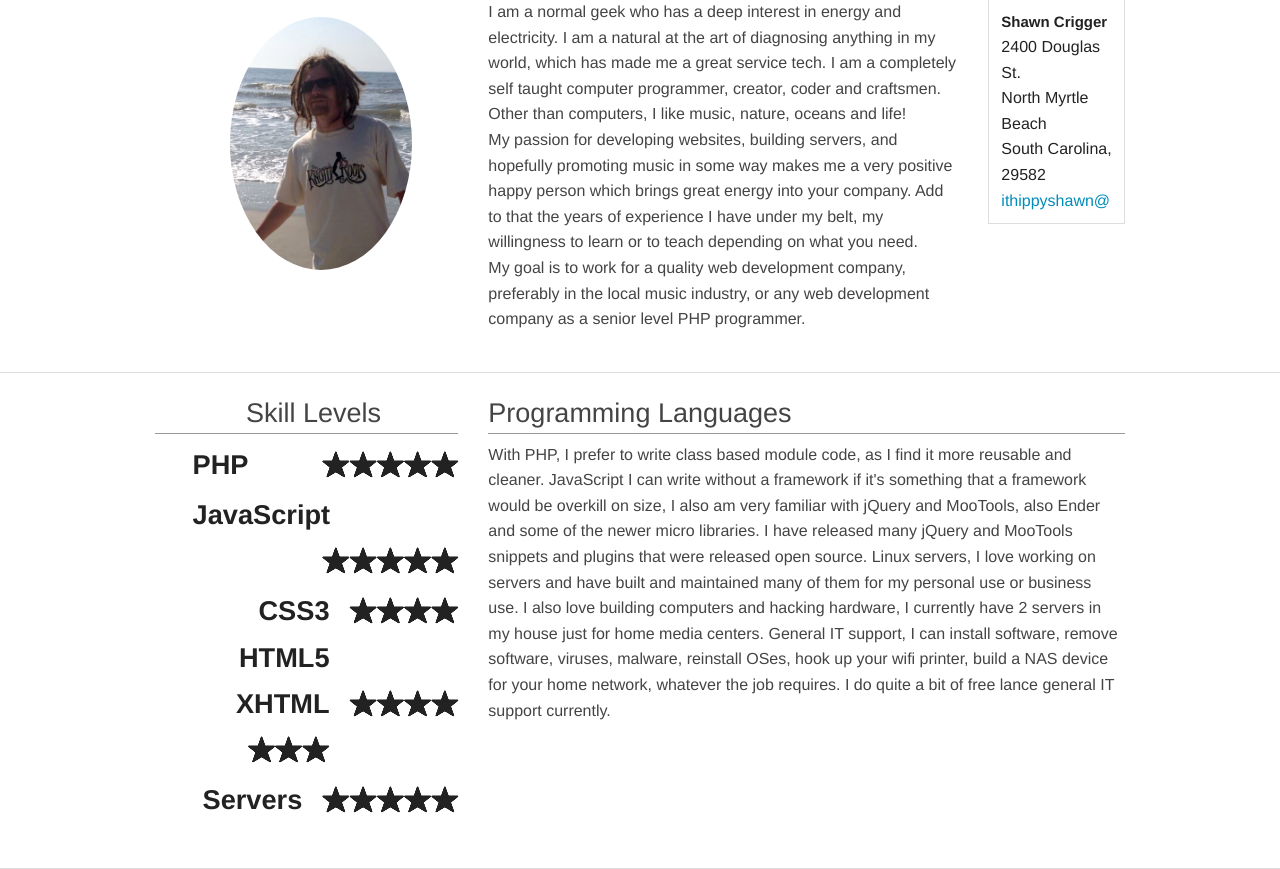
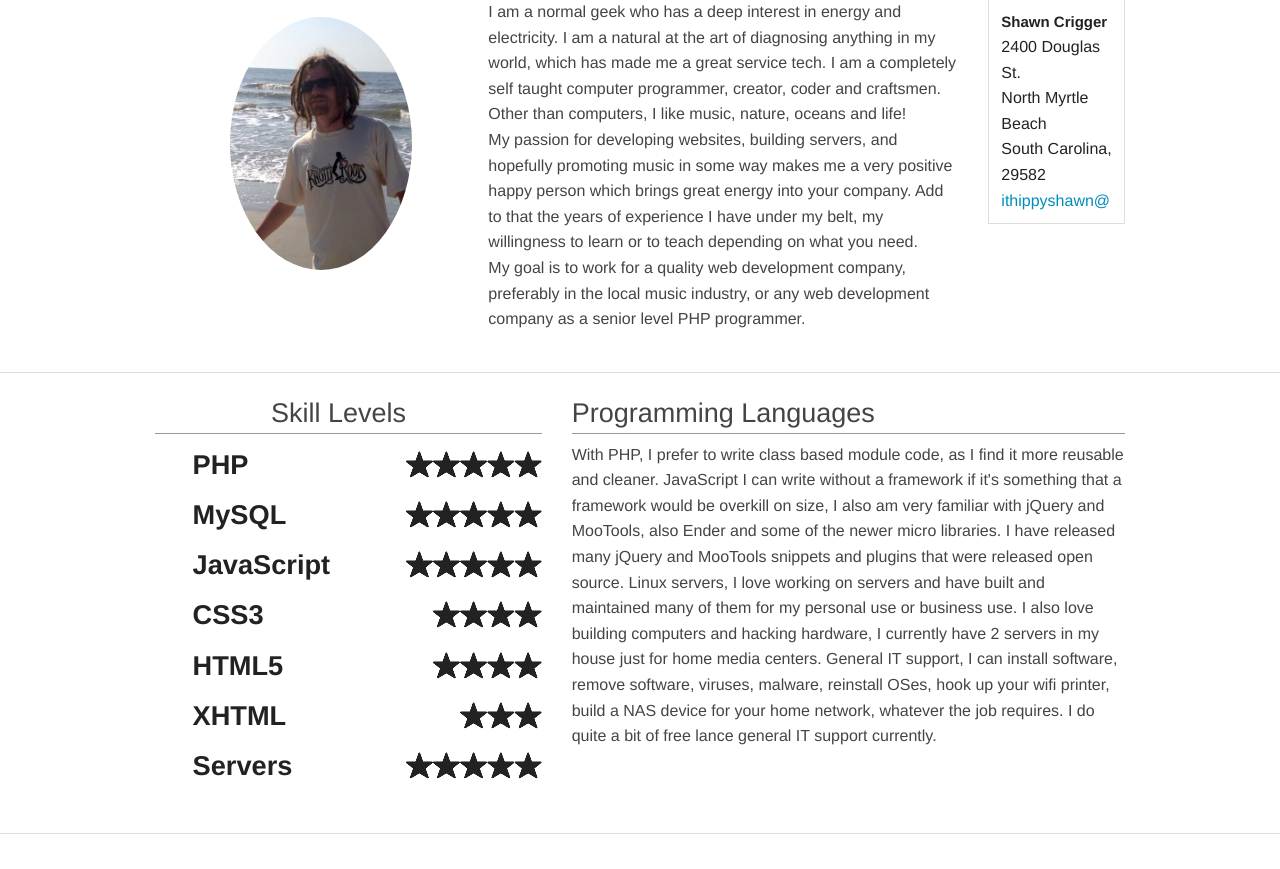
Before and after one commit to shawn-crigger/resume, a PHP site: page / in a window 1280 px wide. Shown: the part 96-965 px from the top of the page. After the commit the page ends 930 px from the top, so only its background shows below. Run offline with PHP 8.4, Linux system fonts and the light colour scheme.

Commit message:
fix styling of skill ul stars

```diff
--- a/index.php
+++ b/index.php
@@ -57,8 +57,11 @@
   -->
         </section><!-- end row -->
         <hr>
+
+
+
         <section class="row">
-            <div class="large-4 medium-4 columns section-text">
+            <div class="large-5 medium-5 columns section-text">
                 <h3 style="padding-left: 30%;">
                     Skill Levels
                 </h3>
@@ -73,29 +76,44 @@
                     </li>
                     <li class="clearfix">
                       <span class="left">
-                      JavaScript
-                    </span>
+                      MySQL
+                      </span>
                       <span class="right">
                         <i class="general foundicon-star"></i><i class="general foundicon-star"></i><i class="general foundicon-star"></i><i class="general foundicon-star"></i><i class="general foundicon-star"></i>
                       </span>
+                    </li>
 
+                    <li class="clearfix">
+                      <span class="left">
+                      JavaScript
+                      </span>
+                      <span class="right">
+                        <i class="general foundicon-star"></i><i class="general foundicon-star"></i><i class="general foundicon-star"></i><i class="general foundicon-star"></i><i class="general foundicon-star"></i>
+                      </span>
                     </li>
-                    <li>CSS3
+                    <li class="clearfix">
+                      <span class="left">
+                      CSS3
+                      </span>
                       <span class="right">
                         <i class="general foundicon-star"></i><i class="general foundicon-star"></i><i class="general foundicon-star"></i><i class="general foundicon-star"></i>
                       </span>
                     </li>
-                    <li>HTML5
+                    <li class="clearfix">
+                        <span class="left">HTML5
+                      </span>
                       <span class="right">
                         <i class="general foundicon-star"></i><i class="general foundicon-star"></i><i class="general foundicon-star"></i><i class="general foundicon-star"></i>
                       </span>
                     </li>
-                    <li>XHTML
+                    <li class="clearfix">
+                    <span class="left">XHTML</span>
                       <span class="right">
                         <i class="general foundicon-star"></i><i class="general foundicon-star"></i><i class="general foundicon-star"></i>
                       </span>
                     </li>
-                    <li>Servers
+                    <li class="clearfix">
+                      <span class="left">Servers</span>
                       <span class="right">
                         <i class="general foundicon-star"></i><i class="general foundicon-star"></i><i class="general foundicon-star"></i><i class="general foundicon-star"></i><i class="general foundicon-star"></i>
                       </span>
@@ -103,7 +121,7 @@
                     </li>
                 </ul>
             </div>
-            <div class="large-8 medium-6 columns section-text">
+            <div class="large-7 medium-6 columns section-text">
                 <h3>
                     Programming Languages
                 </h3>
```
